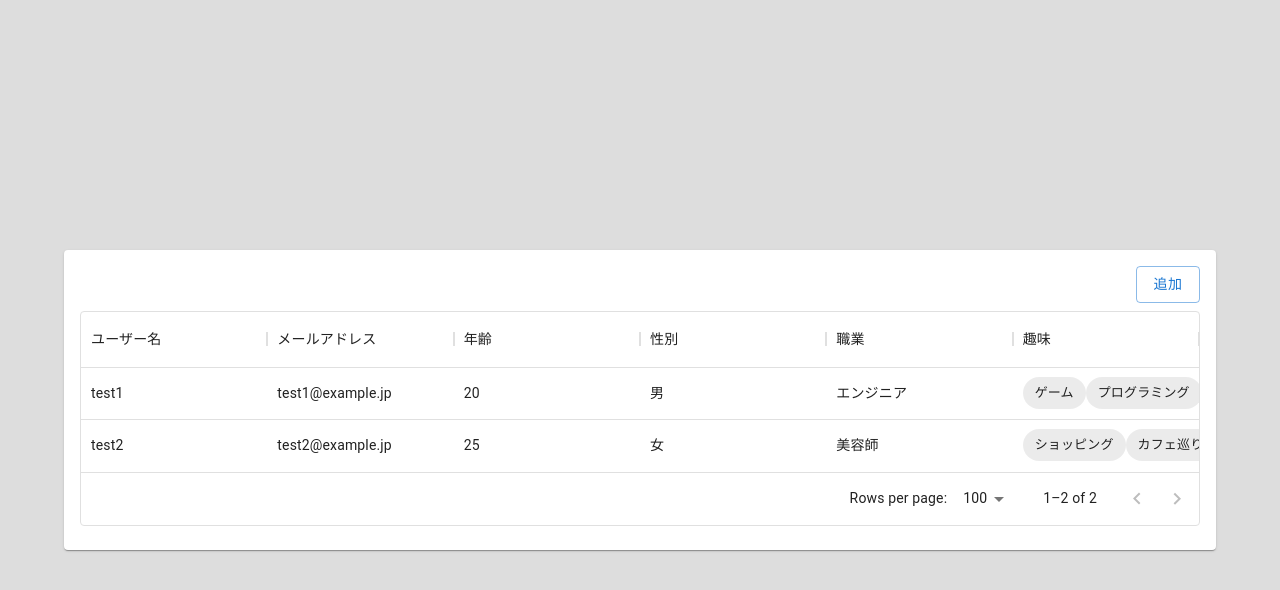
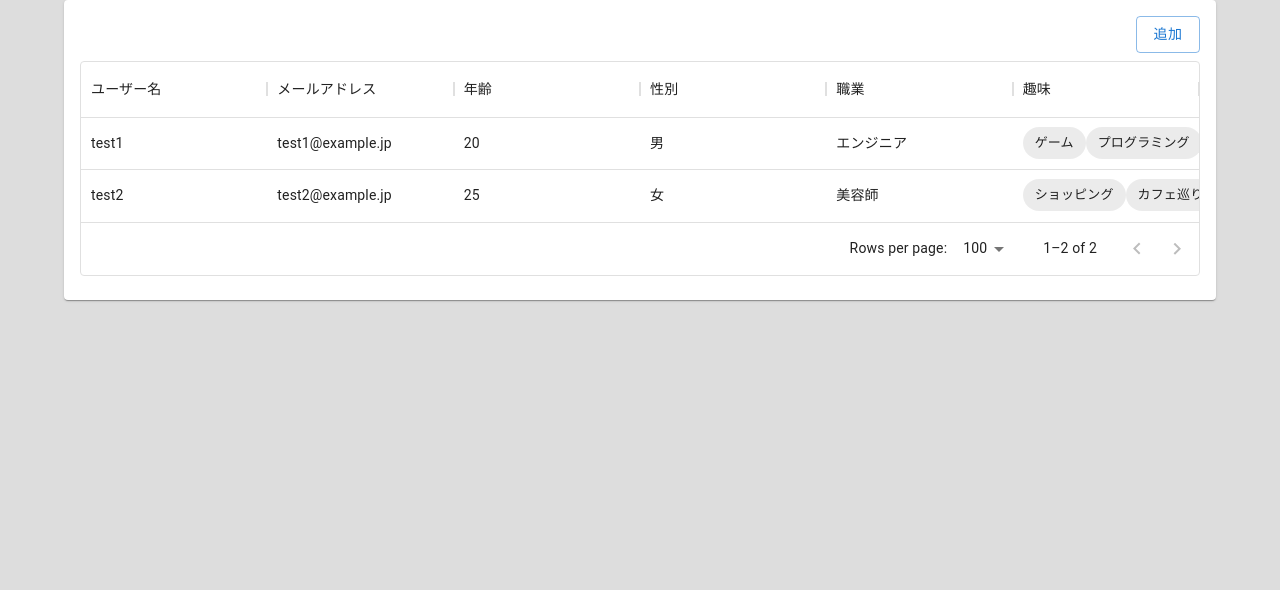
Before and after one commit to rexiaxm7/react-study, a React (Create React App) app: page /users in a window 1280 px wide. Shown: the top 590 px of the page. Built offline with nearby package versions, Linux system fonts and the light colour scheme; data requests are answered from the project's data file.

Commit message:
fix:　データの取得に失敗した場合メッセージを表示するように

```diff
--- a/src/components/pages/User/UserList.tsx
+++ b/src/components/pages/User/UserList.tsx
@@ -1,39 +1,34 @@
-import {Box, Button, Card, Grid} from "@mui/material";
-import {SetStateAction, useContext, useEffect, useState} from "react";
-import axios, {AxiosResponse} from "axios";
-import {MessageContext} from "../../../context/MessageContext";
-import {UserTable} from "../../models/UserTable";
-import {useNavigate} from "react-router-dom";
+import { Box, Button, Card, Grid } from "@mui/material";
+import { SetStateAction, useContext, useEffect, useState } from "react";
+import axios, { AxiosResponse } from "axios";
+import { MessageContext } from "../../../context/MessageContext";
+import { UserTable } from "../../models/UserTable";
+import { useNavigate } from "react-router-dom";
 
 export const UserList = () => {
-  const { message, setMessage } = useContext(MessageContext);
+  const { setMessage } = useContext(MessageContext);
 
   const navigate = useNavigate();
 
   const [rows, setRows] = useState<SetStateAction<any>>([]);
 
-
   useEffect(() => {
     (async () => {
-      const data = await axios
-        .get<AxiosResponse>("http://localhost:3001/users")
-        .catch((e) => {
+      try {
+        const data = await axios.get<AxiosResponse>(
+          "http://localhost:3001/users"
+        );
+        setRows(data?.data);
+      } catch {
         setMessage("データの取得に失敗しました");
-        });
-      setRows(data?.data);
+        setRows([]);
+      }
     })();
   }, []);
 
   return (
     <>
-      <Grid
-          container
-          justifyContent="center"
-          alignContent="center"
-          height={"100%"}
-      >
-        <Grid item xs={12}>
-          <Card sx={{height: "300px"}}>
+      <Card sx={{ height: "300px" }}>
         <Grid container justifyContent="end" alignContent="">
           <Grid
             item
@@ -43,15 +38,18 @@ export const UserList = () => {
             justifyContent={"center"}
             alignContent={"center"}
           >
-                <Button variant="outlined" onClick={()=>navigate("/users/create")}>追加</Button>
+            <Button
+              variant="outlined"
+              onClick={() => navigate("/users/create")}
+            >
+              追加
+            </Button>
           </Grid>
         </Grid>
         <Box mx={2}>
-              <UserTable rows={rows}/>
+          <UserTable rows={rows} />
         </Box>
       </Card>
-        </Grid>
-      </Grid>
     </>
   );
 };
```
Lines whose indentation alone changed are shown as unchanged.
